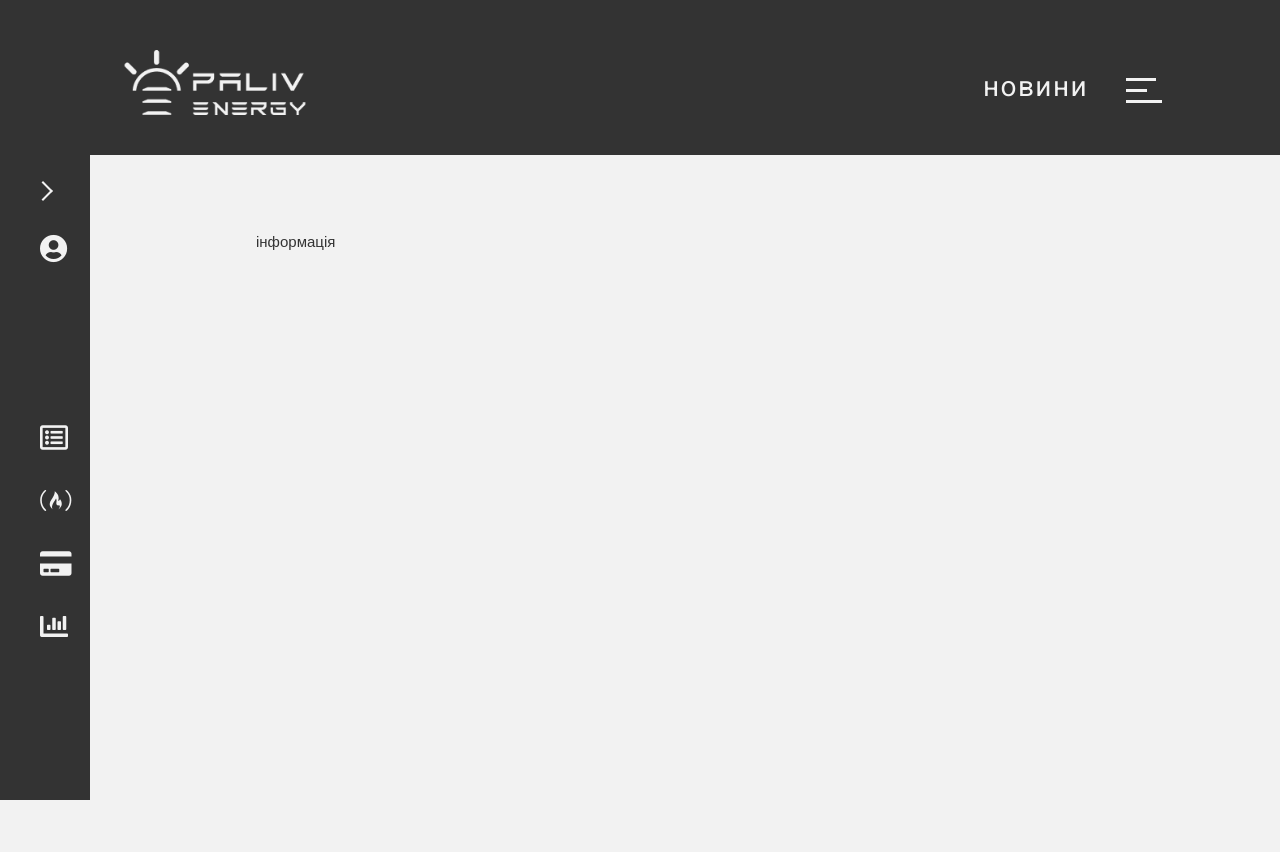
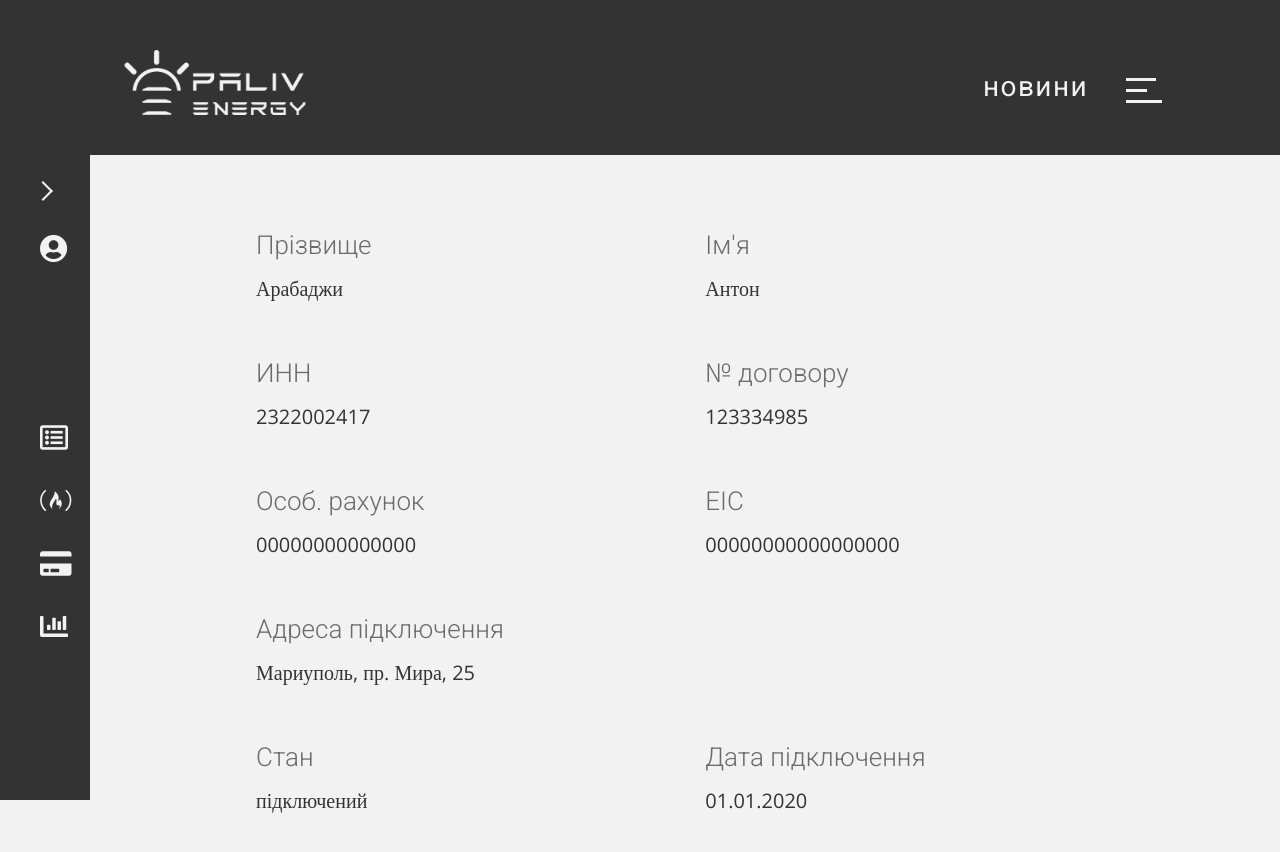
Before and after one commit to Nezetaka/PalivEnergy, a plain HTML site: page PalivEnergy/fprofile.html in a window 1280 px wide. Both pictures are taken after a click on the item 62 px from the left and 312 px from the top of the page. Before the commit the page ends 800 px from the top, so only its background shows below. Drawn offline with nearby package versions, Linux system fonts and the light colour scheme; some icons are missing.

Commit message:
profile page added information

```diff
--- a/PalivEnergy/assets/css/profile_style.css
+++ b/PalivEnergy/assets/css/profile_style.css
@@ -500,6 +500,7 @@ ul {
   font-size: 20px;
   line-height: 27px;
   color: #333333;
+  margin-top: 15px;
 }
 
 .profile_confirm_btn {
--- a/PalivEnergy/fprofile.html
+++ b/PalivEnergy/fprofile.html
@@ -60,7 +60,7 @@
       </ul>
     </div>
     <div id="includeProfileContent" class="profile_content">
-      <div class="profile_data">
+      <!--<div class="profile_data">
         <h4 class="profile_data_title">Прізвище</h4>
         <input type="text" name="" value="" class="profile_input_data" placeholder="Арабаджи">
       </div>
@@ -117,7 +117,7 @@
       </div>
       <div class="profile_data2">
         <a href="#" class="profile_confirm_btn2">зберегти</a>
-      </div>
+      </div>  -->
     </div>
     <script src="pscript.js"></script>
   </body>
--- a/PalivEnergy/pscript.js
+++ b/PalivEnergy/pscript.js
@@ -29,7 +29,7 @@ function showProfileInfo(tab) {
       sidebar_graf.classList.remove("tab_active");
       break;
     case 2:
-      includeProfileContent.innerHTML = "<p>інформація</p>";
+      includeProfileContent.innerHTML = '<div class="profile_data"><h4 class="profile_data_title">Прізвище</h4><p class="profile_data_subtext">Арабаджи</p></div><div class="profile_data"><h4 class="profile_data_title">Ім\'я</h4><p class="profile_data_subtext">Антон</p></div><div class="profile_data"><h4 class="profile_data_title">ИНН</h4><p class="profile_data_subtext">2322002417</p></div><div class="profile_data"><h4 class="profile_data_title">№ договору</h4><p class="profile_data_subtext">123334985</p></div><div class="profile_data"><h4 class="profile_data_title">Особ. рахунок</h4><p class="profile_data_subtext">00000000000000</p></div><div class="profile_data"><h4 class="profile_data_title">EIC</h4><p class="profile_data_subtext">00000000000000000</p></div><div class="profile_data2"><h4 class="profile_data_title">Адреса підключення</h4><p class="profile_data_subtext">Мариуполь, пр. Мира, 25</p></div><div class="profile_data"><h4 class="profile_data_title">Стан</h4><p class="profile_data_subtext">підключений</p></div><div class="profile_data"><h4 class="profile_data_title">Дата підключення</h4><p class="profile_data_subtext">01.01.2020</p></div>';
       sidebar_info.classList.add("tab_active");
       sidebar_profile.classList.remove("tab_active");
       sidebar_price.classList.remove("tab_active");
```
